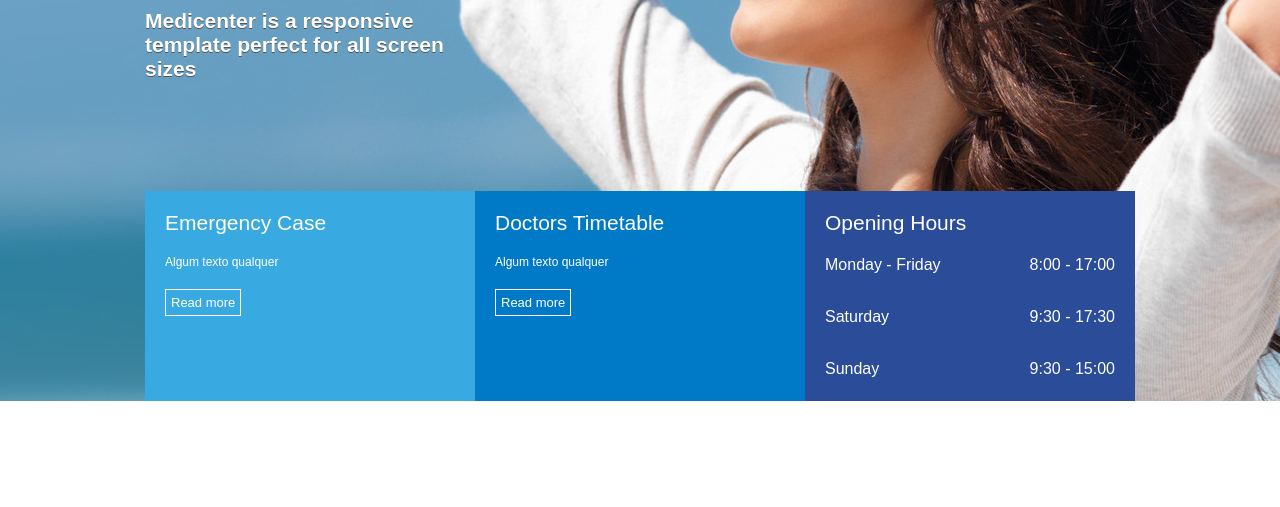
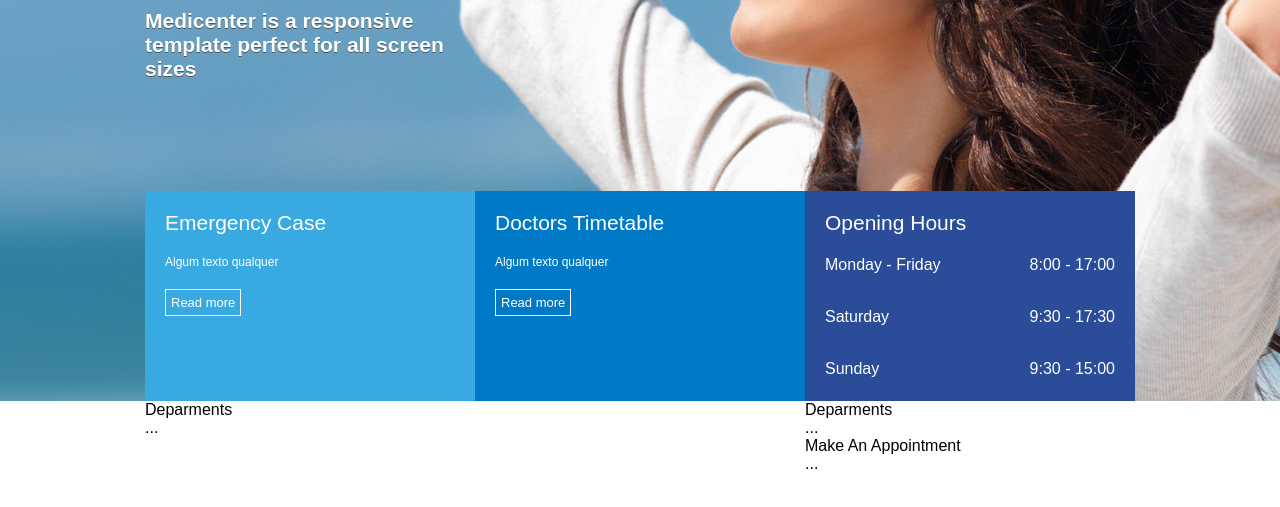
Before and after one commit to Fernandomoraisdev/ReplicaMediCenter, a plain HTML site: page index.html in a window 1280 px wide. Shown: the part 389-896 px from the top of the page. Drawn offline with Linux system fonts and the light colour scheme.

Commit message:
Update index.html

```diff
--- a/index.html
+++ b/index.html
@@ -67,12 +67,36 @@
   </section>
 
   <section id="geral">
-    <div class="conainer">
+    <div class="container">
       <section>
+        <div class="widget">
+          <div class="widget_title">
+            <div class="widget_title_text">Deparments</div>
+            <div class="widget_title_bar"></div>
+          </div>
+          <div class="widget_body">
+            ...
+          </div>
+      </section>
 
-      </section>
       <aside>
-
+        <div class="widget">
+          <div class="widget_title">
+            <div class="widget_title_text">Deparments</div>
+            <div class="widget_title_bar"></div>
+          </div>
+          <div class="widget_body">
+            ...
+          </div>
+          <div class="widget">
+            <div class="widget_title">
+              <div class="widget_title_text">Make An Appointment</div>
+              <div class="widget_title_bar"></div>
+            </div>
+            <div class="widget_body">
+              ...
+            </div>
+        </div>
       </aside>
     </div>
   </section>
```
